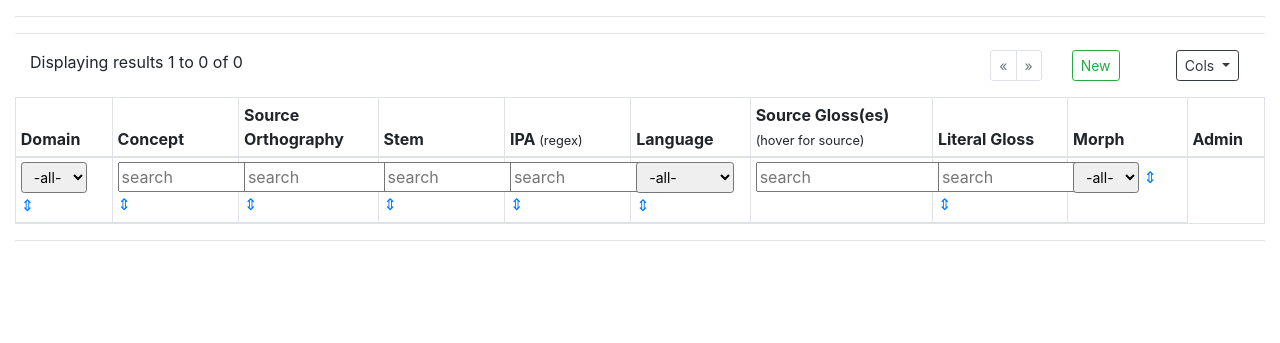
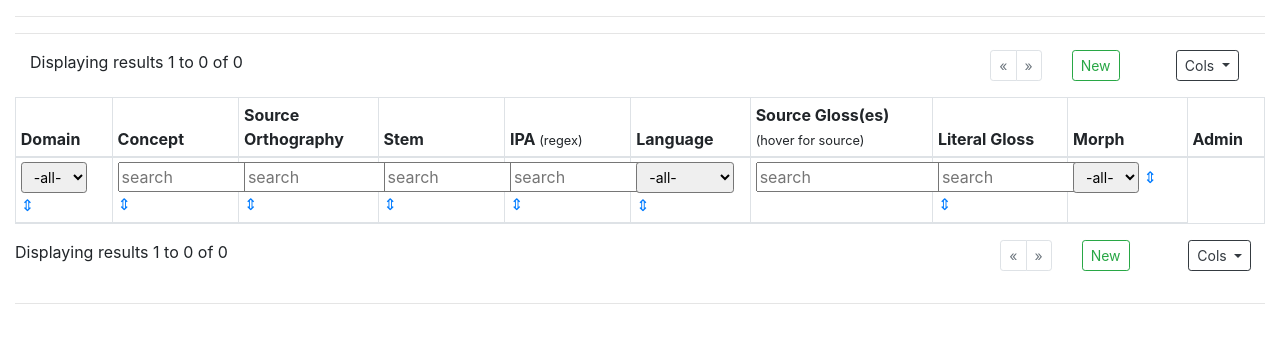
Before and after one commit to dijkstracula/pacldb, a Flask app: page /browse/ in a window 1280 px wide. Shown: the part 56-399 px from the top of the page. Run offline with Flask 2, Linux system fonts and the light colour scheme; the visitor is signed in with stand-in values (Sample User, id 1); data comes from the database, SQL or seed files in the repository; data that the repository does not hold is empty; some libraries are stand-ins or nearby versions.

Commit message:
pagination at foot pf page

```diff
--- a/app/templates/browse_page.html
+++ b/app/templates/browse_page.html
@@ -157,7 +157,64 @@
         </tr>
         {% endfor %}
     </tbody>
+    </div>
+
 </table>
+    <div class="row">
+        <div class="col-4">
+            Displaying results {{pagination_state.begin_cnt}} to {{pagination_state.end_cnt}} of {{results.total}}
+        </div>
+        <div class="col-6">
+            {% set first_page = ([pagination_state.page-1,1] | sort)[-1] %}
+            <nav aria-label="Page navigation">
+                <ul class="pagination pagination-sm justify-content-end">
+                    <li class="page-item {% if not pagination_state.prev_url %}disabled{% endif %}">
+                        <a class="page-link" href="{{pagination_state.prev_url}}" tabindex="-1">&laquo;</a>
+                    </li>
+                    {%- for page in results.iter_pages(right_current=3) %}
+                    {% if page %}
+                    {% if page != results.page %}
+                    {{ render_pagination_link(page, form) }}
+                    {% else %}
+                    {{ render_pagination_link(page, form, active=True) }}
+                    {% endif %}
+                    {% else %}
+                    <span class=ellipsis>…</span>
+                    {% endif %}
+                    {%- endfor %}
+                    <li class="page-item {% if not pagination_state.next_url %}disabled{% endif %}">
+                        <a class="page-link" href="{{pagination_state.next_url}}">&raquo;</a>
+                    </li>
+                </ul>
+            </nav>
+        </div>
+        <div class="col-1">
+            {% if current_user.is_authenticated %}
+            <form action="{{url_for('lexicon.create_page')}}">
+                <button id="newGlossModalSubmit" type="submit" class="btn btn-outline-success btn-sm">New</button>
+            </form>
+            {% endif %}
+        </div>
+        <div class="col-1">
+            <div class="dropdown" id="column-select-checkboxes">
+                <button class="btn btn-default dropdown-toggle btn-sm btn-outline-dark" type="button" id="dropdownMenu1" data-toggle="dropdown" aria-haspopup="true" aria-expanded="true">
+                    Cols
+                    <span class="caret"></span>
+                </button>
+                <ul class="dropdown-menu checkbox-menu allow-focus">
+                    <li><label><input type="checkbox" name="domain" checked>Domain</input></label></li>
+                    <li><label><input type="checkbox" name="concept" checked>Concept</input></label></li>
+                    <li><label><input type="checkbox" name="ortho" checked>Orthography</input></label></li>
+                    <li><label><input type="checkbox" name="stem" checked>Stem</input></label></li>
+                    <li><label><input type="checkbox" name="ipa" checked>IPA</input></label></li>
+                    <li><label><input type="checkbox" name="language" checked>Language</input></label></li>
+                    <li><label><input type="checkbox" name="glosses" checked>Source Gloss(es)</input></label></li>
+                    <li><label><input type="checkbox" name="literal_gloss" checked>Literal Gloss</input></label></li>
+                    <li><label><input type="checkbox" name="morph" checked>Morph</input></label></li>
+                </ul>
+            </div>
+        </div>
+    </div>
 
 <script type="text/javascript" src="{{ url_for('static', filename='js/search.js') }}"></script>
 {% endblock %}
--- a/app/templates/home_page.html
+++ b/app/templates/home_page.html
@@ -20,7 +20,7 @@
             </div>
 			<div class="pull-left">
                 {{ text | safe }}
-				<p> PDCL currently contains {{ term_count }} entries.
+                <p> The Pan-Dene Comparative Lexicon currently contains {{ term_count }} entries.
 			</div>
 		</div>
 	</div>
```
Lines whose indentation alone changed are shown as unchanged.
